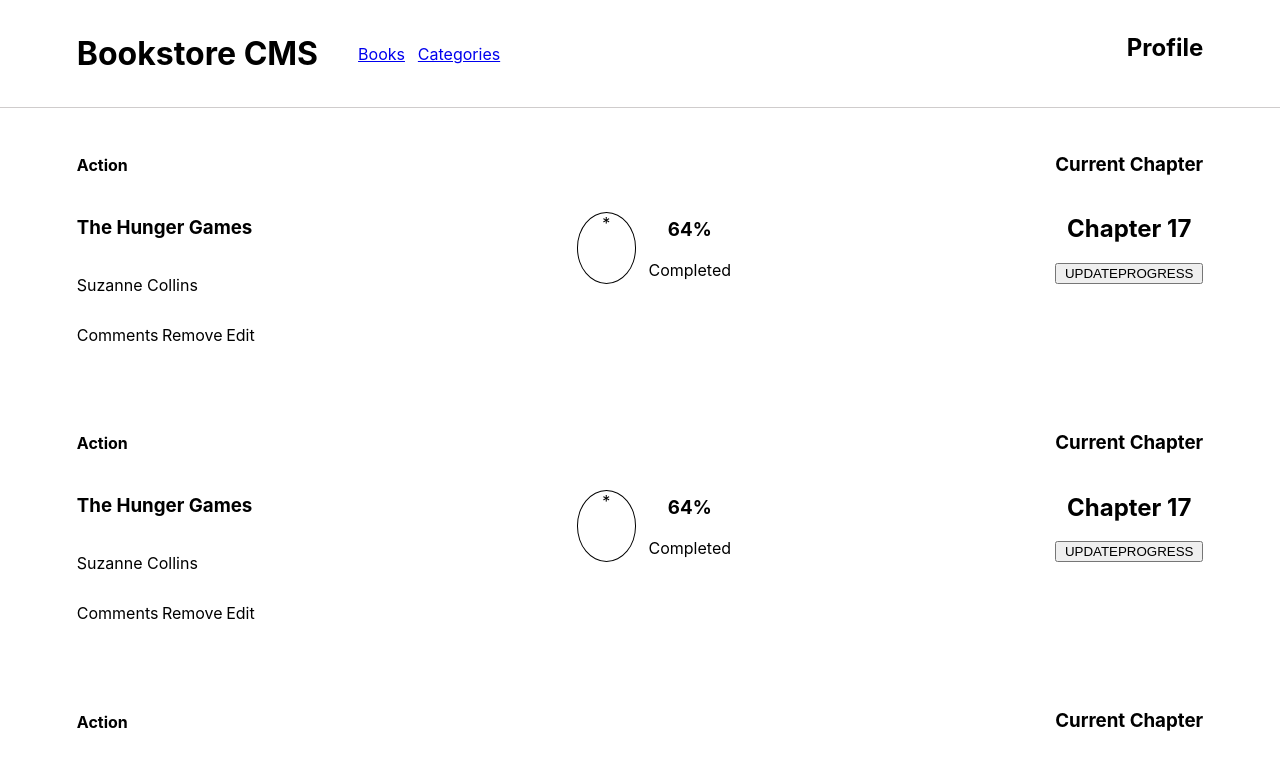
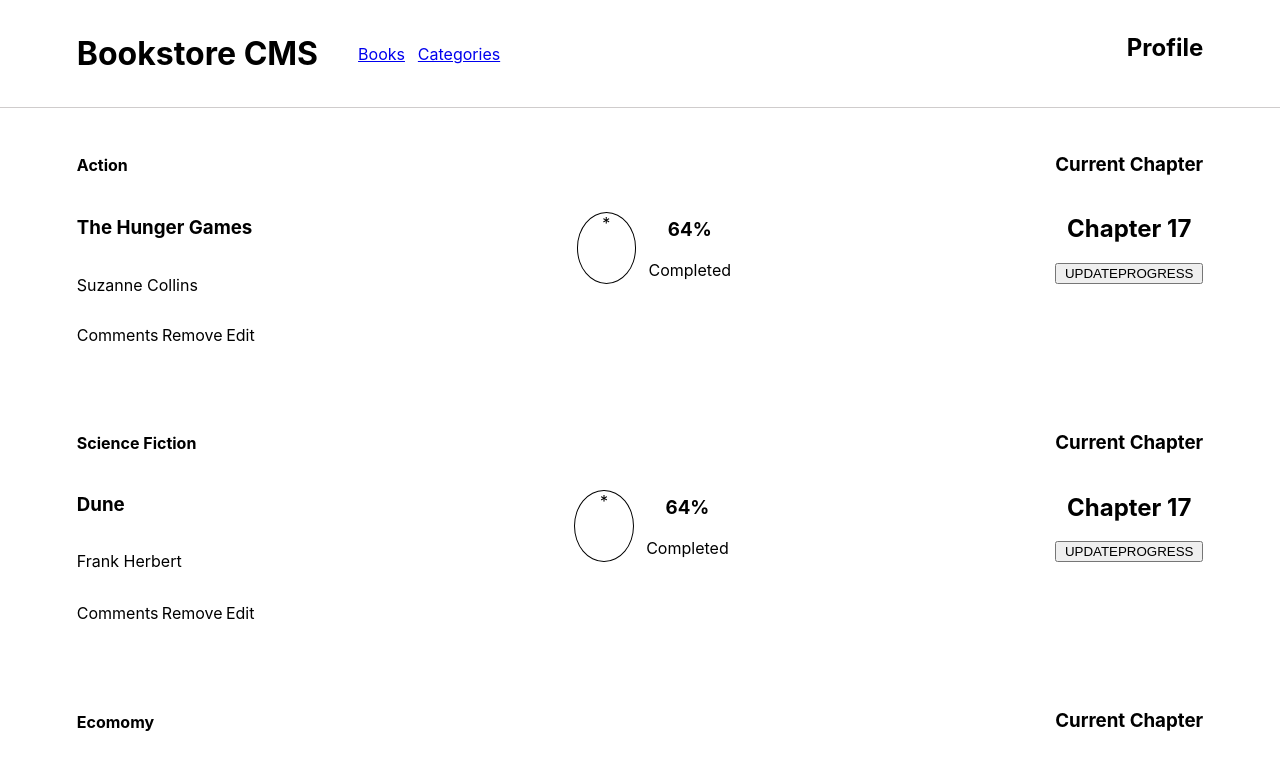
Before and after one commit to Graciano1997/book_store, a React (Create React App) app: page / in a window 1280 px wide. Shown: the top 766 px of the page. Built offline with nearby package versions, Linux system fonts and the light colour scheme; the HTML template or start-up script is replaced by a standard one.

Commit message:
update component functionalities

```diff
--- a/src/components/List.jsx
+++ b/src/components/List.jsx
@@ -5,14 +5,14 @@
 function List() {
   const booksArray = [
     { type: 'Action', author: 'Suzanne Collins', title: 'The Hunger Games' },
-    { type: 'Action', author: 'Suzanne Collins', title: 'The Hunger Games' },
-    { type: 'Action', author: 'Suzanne Collins', title: 'The Hunger Games' },
+    { type: 'Science Fiction', author: 'Frank Herbert', title: 'Dune' },
+    { type: 'Ecomomy', author: 'Suzanne Collins', title: 'Capital in the Twenty/First Century' },
   ];
   return (
     <section className="listBooksContainer">
       {
 
-        booksArray.map((book) => <Book key={1} book={book} />)
+        booksArray.map((book, index) => <Book key={{ index }} book={book} />)
       }
       <hr className={style.divisorForm} />
       <Form />
```
